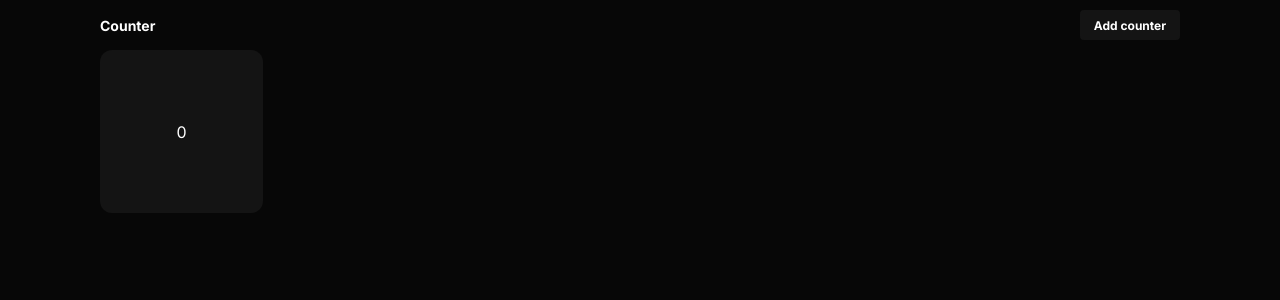
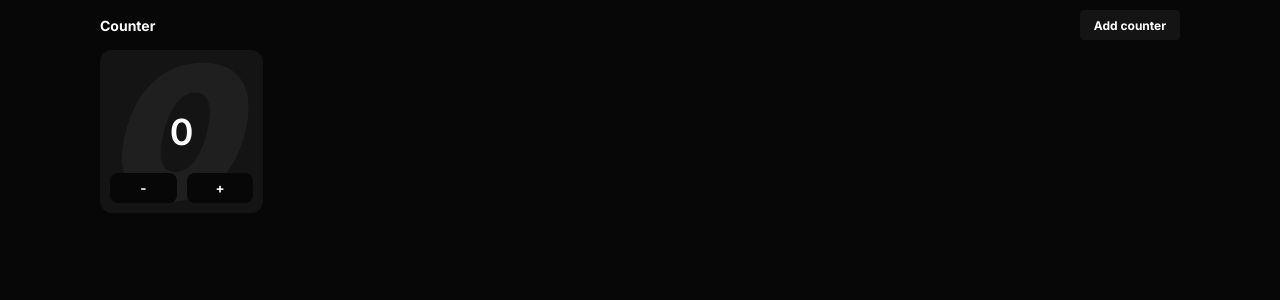
Before and after one commit to Hartaithan/datagile-test, a React (Create React App) app: page / in a window 1280 px wide. Both pictures are taken after a click on the button "Add counter". Shown: the top 300 px of the page. Built offline with nearby package versions, Linux system fonts and the light colour scheme.

Commit message:
styling Counter component and increment and decrement handlers

```diff
--- a/public/index.html
+++ b/public/index.html
@@ -14,12 +14,12 @@
     <link rel="preconnect" href="https://fonts.gstatic.com" crossorigin />
     <link
       rel="preload"
-      href="https://fonts.googleapis.com/css2?family=Inter:wght@300;400;500;600;700&display=swap"
+      href="https://fonts.googleapis.com/css2?family=Inter:wght@300;400;500;600;700;800;900&display=swap"
       as="style"
     />
     <link
       rel="stylesheet"
-      href="https://fonts.googleapis.com/css2?family=Inter:wght@300;400;500;600;700&display=swap"
+      href="https://fonts.googleapis.com/css2?family=Inter:wght@300;400;500;600;700;800;900&display=swap"
     />
     <title>React App</title>
   </head>
--- a/src/components/Counter.tsx
+++ b/src/components/Counter.tsx
@@ -1,5 +1,6 @@
 import React from "react";
 import styled from "styled-components";
+import useActions from "../hooks/useActions";
 import { ICounterItem } from "../models/CounterModel";
 
 interface ICounterProps {
@@ -7,19 +8,75 @@ interface ICounterProps {
 }
 
 const Container = styled.div`
+  position: relative;
   display: flex;
   align-items: center;
   justify-content: center;
   aspect-ratio: 1 / 1;
   background: #141414;
   border-radius: 12px;
+  z-index: 0;
+  overflow: hidden;
+`;
+
+const Value = styled.p`
+  font-size: 36px;
+  font-weight: 600;
+`;
+
+const Background = styled.p`
+  position: absolute;
+  top: 50%;
+  left: 50%;
+  z-index: -1;
+  transform: translate(-60%, -50%);
+  font-size: 186px;
+  font-weight: 900;
+  opacity: 0.05;
+  font-style: italic;
+  text-align: center;
+`;
+
+const Buttons = styled.div`
+  width: 100%;
+  position: absolute;
+  left: 0;
+  bottom: 0;
+  display: flex;
+  justify-content: space-between;
+  padding: 10px;
+`;
+
+const Button = styled.button`
+  height: 30px;
+  width: calc(50% - 5px);
+  border: none;
+  background: #070707;
+  border-radius: 8px;
+  cursor: pointer;
+  transition: background 0.3s ease-in-out;
+  font-weight: 700;
+  &:hover,
+  &:active {
+    background: #2e2e2e;
+  }
 `;
 
 const Counter: React.FC<ICounterProps> = (props) => {
   const { counter } = props;
   const { value } = counter;
+  const { incrementCounterAction, decrementCounterAction } = useActions();
 
-  return <Container>{value}</Container>;
+  return (
+    <Container>
+      <Value>{value}</Value>
+      <Background>{value}</Background>
+      <Buttons>
+        <Button onClick={() => decrementCounterAction(counter.id)}>-</Button>
+        <Button onClick={() => incrementCounterAction(counter.id)}>+</Button>
+      </Buttons>
+    </Container>
+  );
 };
 
 export default Counter;
```
